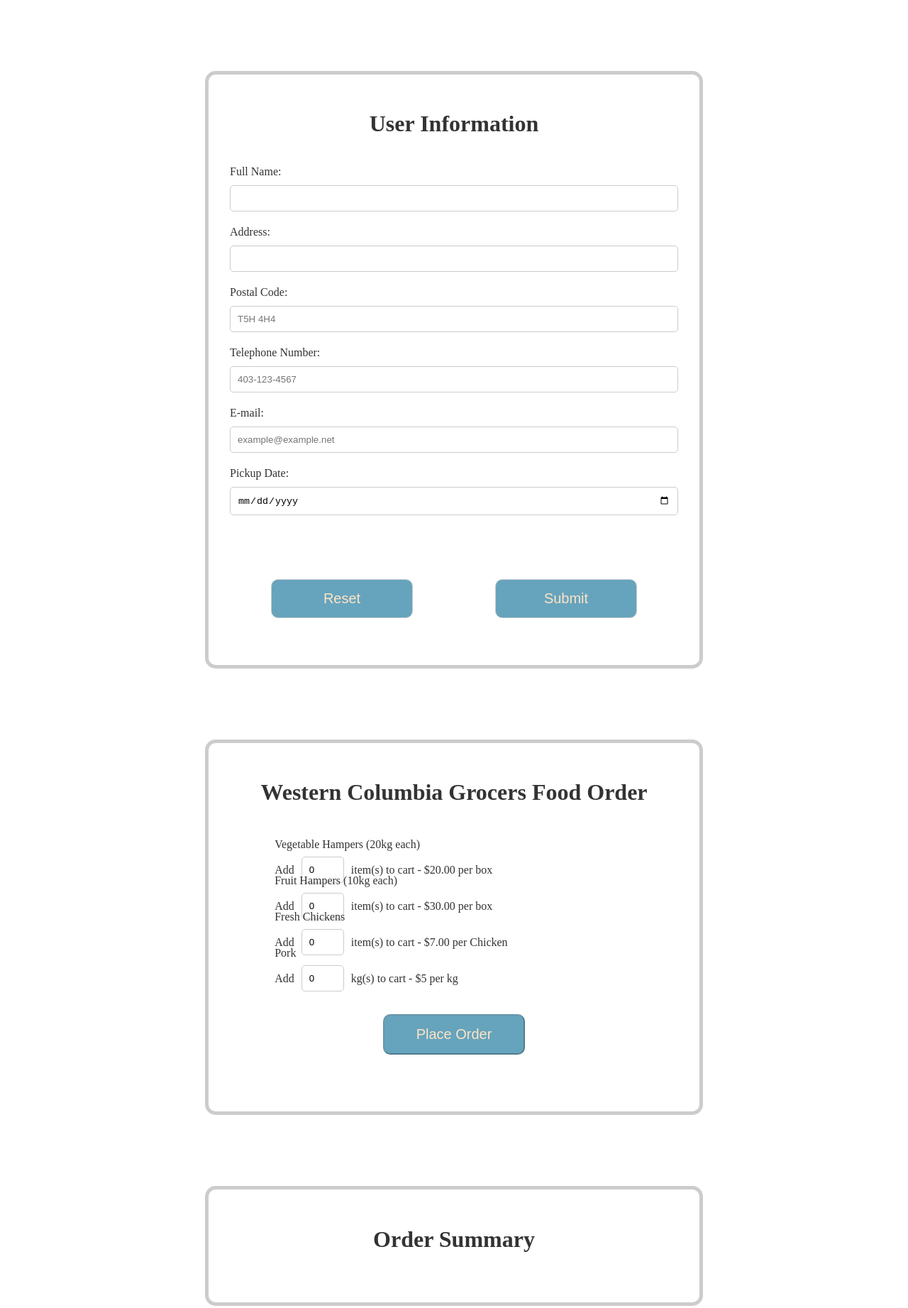
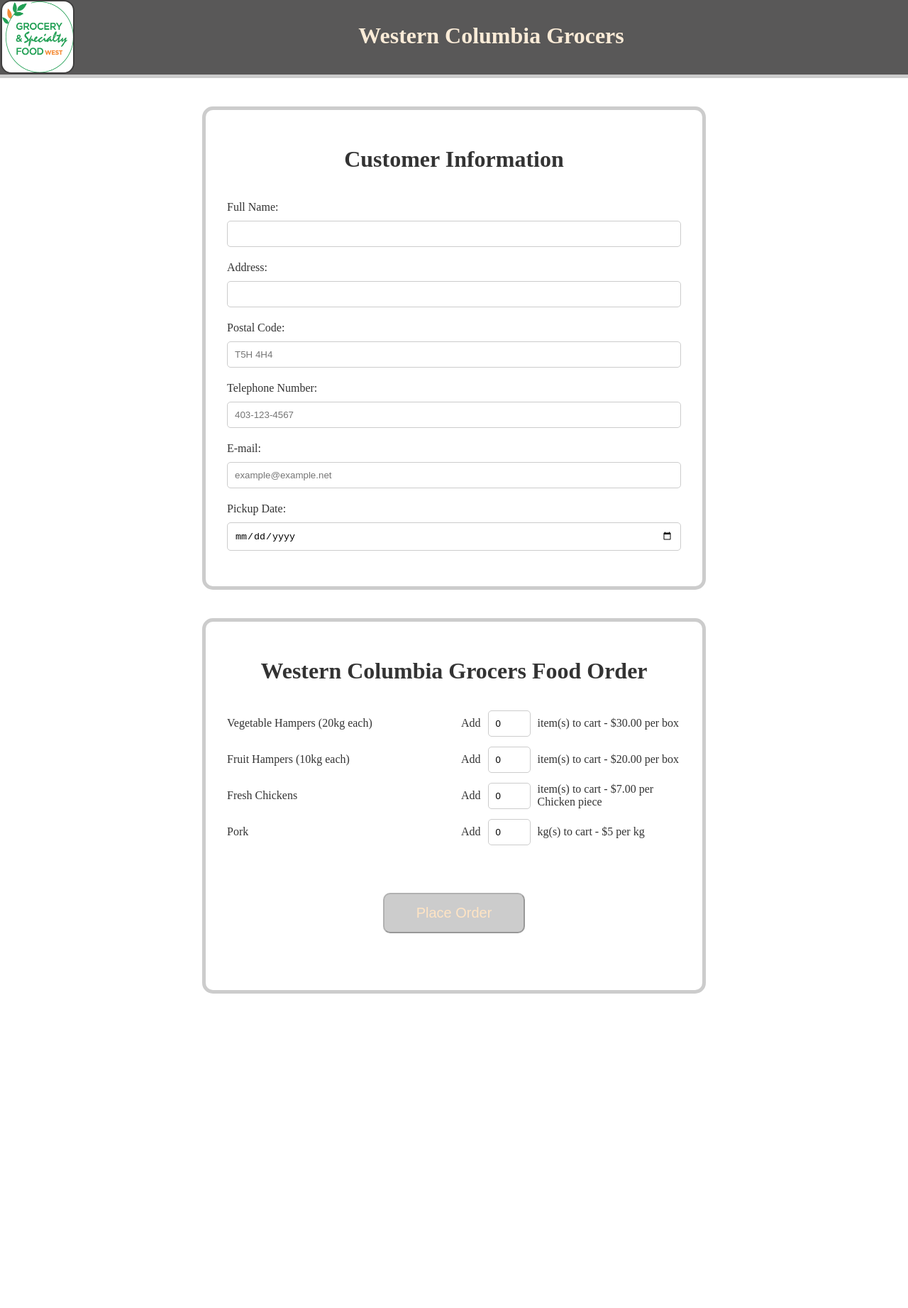
Before and after one commit to Hoorasadat/javascript-assignment2, a plain HTML site: page foodOrder.html in a window 1280 px wide. Shown: the whole page at 71% size. After the commit the page ends 1436 px from the top, so only its background shows below. Drawn offline with Linux system fonts and the light colour scheme; a web font is replaced by a local one.

Commit message:
add everything

```diff
--- a/foodOrder.css
+++ b/foodOrder.css
@@ -2,11 +2,32 @@ body {
     background-image: url('./assets/pattern.jpeg');
     font-family: 'Lugrasimo', cursive Arial, sans-serif;
     color: #333;
+    margin: 0px;
 }
 
-.container, .regcontainer {
+header {
+    background-color: rgba(48, 47, 47, 0.8);
+    color: antiquewhite;
+    border-bottom: 5px solid #ccc;
+    align-items: center;
+    margin: 0px;
+    margin-bottom: 20px;
+    height: 105px;
+    line-height: 100px;
+}
+
+img {
+    border-radius: 15px;
+    border: 2px solid #3f3e3e;
+    margin-left: 1px;
+    width: 100px;
+    height: 100px;
+    float: left;
+}
+
+.orderContainer, .regcontainer, .orderSummaryContainer {
     width: 50%;
-    margin: 100px auto;
+    margin: 20px auto;
     background-color: rgba(255, 255, 255, 0.8);
     padding: 30px;
     border-radius: 15px;
@@ -15,13 +36,17 @@ body {
     flex-direction: column;
 }
 
+.orderSummaryContainer div{
+
+    margin-bottom: 10px;
+}
 
 form {
     display: flex;
     flex-direction: column;
 }
 
-.container form {
+.orderContainer form {
     width: 80%;
     margin: 0 auto;
 }
@@ -45,21 +70,9 @@ input {
     margin-bottom: 20px;
 }
 
-.container input {
+.orderContainer input {
     width: 60px;
 }
-
-/* .header {
-    display: flex;
-    flex-direction: row;
-    justify-content: space-between;
-    align-items: center;
-    margin-bottom: 20px;
-}
-
-.header input {
-    width: 100%;
-} */
 
 .foodOrderGroup {
     display: grid;
@@ -77,7 +90,7 @@ input {
 
 }
 
-.container input {
+.orderContainer input {
     margin: 0px 10px;
 }
 
@@ -99,7 +112,7 @@ input {
     align-items: center;
 }
 
-/* button:disabled {
+button:disabled {
     background-color: #ccc;
     cursor: not-allowed;
-} */
+}
--- a/foodOrder.html
+++ b/foodOrder.html
@@ -8,11 +8,24 @@
     <title>Western Columbia Grocers</title>
 </head>
 
-<body>
+<body onload="initFunction()">
 
-  <div class="regcontainer">
-    <h1>User Information</h1>
-    <form id="myform" onsubmit="processData(); return false;">
+  <header>
+    <div class="logo">
+      <img src="./assets/logo.png" alt="logo">
+    </div>
+    <div class="title">
+      <h1>Western Columbia Grocers</h1>
+    </div>
+  </header>
+
+  <form id="myform" onsubmit="processData(); return false;">
+
+
+
+    <!-- -------------------------------------Registeration form------------------------------------- -->
+    <div class="regcontainer">
+      <h1>Customer Information</h1>
 
       <label for="fullname"> Full Name: </label>
       <input
@@ -59,23 +72,19 @@
       <label for="pickupdate"> Pickup Date: </label>
       <input type="date" id="pickupdate" required>
 
-      <div class="buttons">
+      <!-- <div class="buttons">
         <input class="button" type="reset" value="Reset">
         <input class="button" type="submit" value="Submit">
-      </div>
+      </div> -->
 
-    </form>
 
-  </div>
+    </div>
 
 
 
-
-
-    <div class="container">
+  <!-- -------------------------------------Order form------------------------------------- -->
+    <div class="orderContainer">
       <h1>Western Columbia Grocers Food Order</h1>
-
-      <form>
 
         <!-- <div class="header">
           <label for="name">Name:</label>
@@ -87,25 +96,25 @@
           <div class="addToCard">
             <label for="vegetableHampers">Add</label>
             <input type="number" id="vegetableHampers" min="0" value="0">
-            <label for="vegetableHampers">item(s) to cart - $20.00 per box</label>
+            <label for="vegetableHampers">item(s) to cart - $30.00 per box</label>
           </div>
         </div>
 
         <div class="foodOrderGroup">
           <label for="fruitHampers">Fruit Hampers (10kg each)</label>
           <div class="addToCard">
-              <label for="vegetableHampers">Add</label>
+              <label for="fruitHampers">Add</label>
               <input type="number" id="fruitHampers" min="0" value="0">
-              <label for="vegetableHampers">item(s) to cart - $30.00 per box</label>
+              <label for="fruitHampers">item(s) to cart - $20.00 per box</label>
           </div>
         </div>
 
         <div class="foodOrderGroup">
           <label for="freshChickens">Fresh Chickens</label>
           <div class="addToCard">
-              <label for="vegetableHampers">Add</label>
+              <label for="freshChickens">Add</label>
               <input type="number" id="freshChickens" min="0" value="0">
-              <label for="vegetableHampers">item(s) to cart - $7.00 per Chicken</label>
+              <label for="freshChickens">item(s) to cart - $7.00 per Chicken piece</label>
           </div>
         </div>
 
@@ -119,21 +128,22 @@
         </div>
 
         <button class="button" type="submit" id="submitOrder" disabled>Place Order</button>
-      </form>
     </div>
 
+  </form>
 
 
+  <!-- -------------------------------------Registeration form------------------------------------- -->
+  <div id="summaryContainer">
 
-    <div class="container">
-        <h1>Order Summary</h1>
-        <div id="orderSummary"></div>
-        <div id="total"></div>
-    </div>
+    <div id="info"></div>
+    <div id="orderSummary"></div>
+    <div id="total"></div>
+
+  </div>
 
 
+  <script src="foodOrder.js"></script>
 
-
-    <script src="foodOrder.js"></script>
 </body>
 </html>
--- a/foodOrder.js
+++ b/foodOrder.js
@@ -1,58 +1,80 @@
-// Function to validate client data
-function validateClientData() {
-    const name = document.getElementById('name').value;
-    // Add validation for other client data inputs (address, postal code, telephone, e-mail, order pickup date)
 
-    if (name.trim() === '') {
-      alert('Please enter your name.');
-      return false;
+// Enable the submit button once something is added to the cart
+function initFunction() {
+  const submitButton = document.getElementById('submitOrder');
+
+  const clientInputs = document.querySelectorAll('.orderContainer input[type="number"]');
+
+  clientInputs.forEach(input => {
+    input.addEventListener('input', function() {
+      const inputValue = input.value;
+      if (inputValue > 0) {
+        submitButton.disabled = false;
+      } else {
+        submitButton.disabled = true;
       }
-    // Add more validation checks for other inputs as needed.
+    })
+  });
 
-    return true;
+
 }
 
-  // Function to process the food order and display the output
 function processData() {
-    if (!validateClientData()) {
-      return;
-    }
+  // Get the client data
+  const fullName = document.getElementById("fullname").value;
+  const address = document.getElementById("address").value;
+  const postalCode = document.getElementById("postalcode").value;
+  const telephone = document.getElementById("telephone").value;
+  const email = document.getElementById("email").value;
+  const pickupDate = document.getElementById("pickupdate").value;
 
-    // Get the food order inputs
+  // Display the client info on the webpage
+  const output = `<strong>Customer info:</strong> <br>
+  Name: ${fullName} <br>
+  Address: ${address} <br>
+  Postal code: ${postalCode} <br>
+  Telephone: ${telephone} <br>
+  E-mail: ${email} <br>
+  Order Pickup Date: ${pickupDate}`;
+
+  const infoElement = document.getElementById("info");
+  infoElement.innerHTML = output;
+
+
+  // Get food order inputs (vegetableHampers, fruitHampers, freshChickens, and pork)
   const vegetableHampers = parseInt(document.getElementById('vegetableHampers').value) || 0;
-    // Get other food order inputs (fruitHampers, freshChickens, pork)
+  const fruitHampers = parseInt(document.getElementById('fruitHampers').value) || 0;
+  const freshChickens = parseInt(document.getElementById('freshChickens').value) || 0;
+  const pork = parseInt(document.getElementById('pork').value) || 0;
+
+  // Display the order summary on the webpage
+  const order = `<strong>Order Summary:</strong> <br>`
+    + (vegetableHampers !== 0 ? `${vegetableHampers} Vegetable Hampers <br>` : '')
+    + (fruitHampers !== 0 ? `${fruitHampers} Fruit Hampers <br>` : '')
+    + (freshChickens !== 0 ? `${freshChickens} Fresh Chickens <br>` : '')
+    + (pork !== 0 ? `${pork} Pork` : '');
+
+  const orderElement = document.getElementById("orderSummary");
+  orderElement.innerHTML = order;
+
 
   // Calculate the total order amount
   const vegetableHamperPrice = 30;
+  const fruitHampersPrice = 20;
   const freshChickenPrice = 7;
   const porkPrice = 5;
-    const totalOrder = (vegetableHampers * vegetableHamperPrice) +
-                       // Calculate the total amount for other food items (freshChickens, pork)
 
-    // Display the output
-    const outputElement = document.getElementById('output');
-    outputElement.innerHTML = `
-      <p>Name: ${document.getElementById('name').value}</p>
-      <!-- Display other client data (address, postal code, telephone, e-mail, order pickup date) -->
-      <p>Order:</p>
-      <p>${vegetableHampers} Vegetable Hampers</p>
-      <!-- Display other food order items (fruitHampers, freshChickens, pork) -->
-      <p>Total order: $${totalOrder.toFixed(2)}</p>
-    `;
+  const totalOrder =
+    (vegetableHampers * vegetableHamperPrice) +
+    (fruitHampers * fruitHampersPrice) +
+    (freshChickens * freshChickenPrice) +
+    (pork * porkPrice);
+
+    // Display the order amount
+    const outputElement = document.getElementById('total');
+    outputElement.innerHTML = `<strong>Total order:</strong> $${totalOrder.toFixed(2)}`;
+
+    // adding css to the order summaryContainer element
+    const summaryContainer = document.getElementById("summaryContainer");
+    summaryContainer.classList.add("orderSummaryContainer");
 }
-
-  // Add event listener for the submit button
-  const submitButton = document.getElementById('submitOrder');
-  submitButton.addEventListener('click', function(event) {
-    event.preventDefault();
-    processData();
-  });
-
-  // Enable the submit button once the client data is valid
-  const clientInputs = document.querySelectorAll('#orderForm input[type="text"]');
-  clientInputs.forEach(input => {
-    input.addEventListener('input', function() {
-      const isFormValid = validateClientData();
-      submitButton.disabled = !isFormValid;
-    });
-  });
--- a/registrationform.css
+++ /dev/null
@@ -1,19 +0,0 @@
-body {
-    background-image: url('./assets/pattern.jpeg');
-    font-family: 'Lugrasimo', cursive, Arial, sans-serif;
-    color: #333;
-  }
-
-  .container {
-    width: 50%;
-    margin: 100px auto;
-    background-color: rgba(255, 255, 255, 0.8);
-    padding: 50px;
-    border-radius: 15px;
-    border: 5px solid #ccc;
-  }
-
-  form {
-    display: flex;
-    flex-direction: column;
-  }
```
Also changed, not shown: registrationform.html (deleted, +0 -23 lines), registrationform.js (deleted, +0 -12 lines), assets/logo.png (added). Lines whose indentation alone changed are shown as unchanged.
